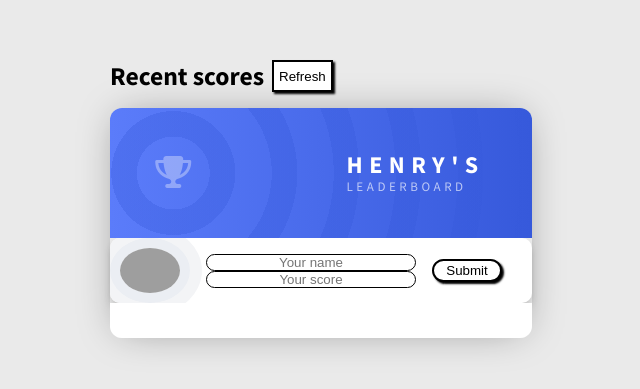
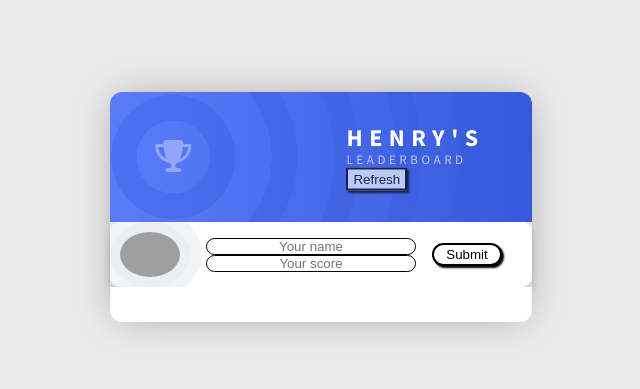
Before and after one commit to hsztan/leaderboard, a website built with webpack: page src/index.html in a window 1280 px wide. Shown: the part 201-590 px from the top of the page, without its empty margins (319-959 px from the left). Built offline with nearby package versions, Linux system fonts and the light colour scheme; no server answers; grey boxes are pictures that could not be loaded.

Commit message:
Remove form section and place refresh button inside leaderboard header

```diff
--- a/src/index.html
+++ b/src/index.html
@@ -14,17 +14,19 @@
     <main>
       <!-- Leaderboard -->
       <section class="recent-scores">
-        <div class="title-wrapper section-title">
-          <h1>Recent scores</h1>
-          <button id="refresh-btn" class="btn" type="button">Refresh</button>
-        </div>
+        <div class="title-wrapper section-title"></div>
         <!-- Main Board -->
         <div id="scores-container" class="leaderboard">
           <div class="header">
             <span class="icon"><i class="fa-solid fa-trophy"></i></span>
             <h1 class="title">
               <span class="title--top">HENRY'S</span
-              ><span class="title--bottom">LEADERBOARD</span>
+              ><span class="title--bottom">LEADERBOARD</span
+              ><span class="title--bottom"
+                ><button id="refresh-btn" class="btn" type="button">
+                  Refresh
+                </button></span
+              >
             </h1>
           </div>
           <form id="add-score-form" class="profile override-zoom">
@@ -54,27 +56,6 @@
           <ul id="scores" class="profiles"></ul>
         </div>
       </section>
-      <!-- Add Score -->
-      <!-- <section class="add-score">
-        <h2 class="section-score-title">Add your score</h2>
-        <form id="add-score-form">
-          <input
-            type="text"
-            id="name"
-            name="name"
-            placeholder="Your name"
-            required
-          />
-          <input
-            type="text"
-            id="score"
-            name="score"
-            placeholder="Your score"
-            required
-          />
-          <input id="submit" class="btn" type="submit" value="Submit" />
-        </form>
-      </section> -->
     </main>
   </body>
 </html>
```
